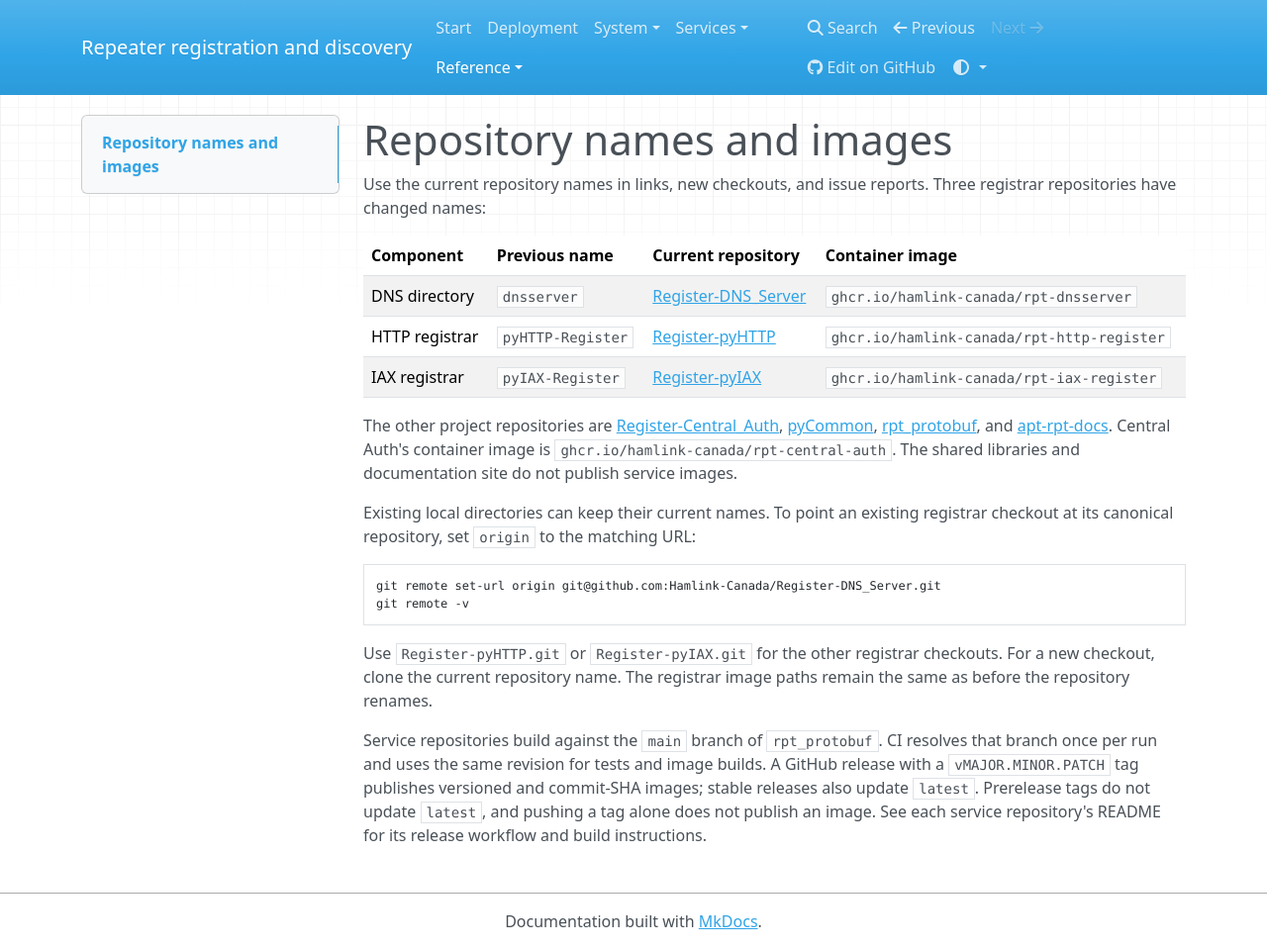
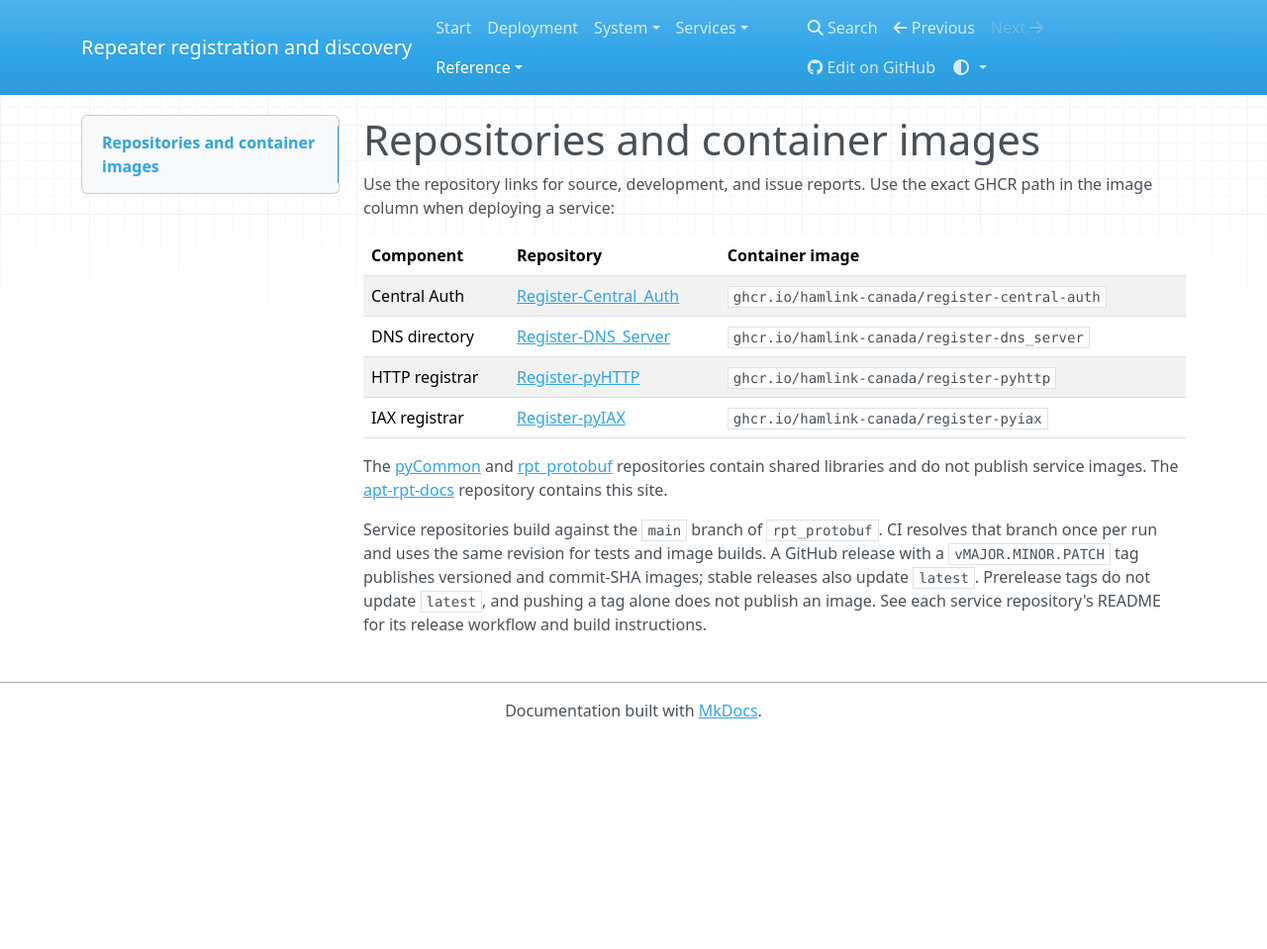
Before and after one commit to Hamlink-Canada/apt-rpt-docs, an MkDocs documentation site: the page built from docs/maintainers/repository-names.md, in a window 1280 px wide and 959 px high. Shown: the whole window at 99% size. Built offline with MkDocs 1.6.1, drawn with Linux system fonts in a browser that asks for light colours; nearby versions of some CDN libraries.

Commit message:
docs: correct published container image names

````diff
--- a/docs/maintainers/repository-names.md
+++ b/docs/maintainers/repository-names.md
@@ -1,32 +1,19 @@
-# Repository names and images
+# Repositories and container images
 
-Use the current repository names in links, new checkouts, and issue reports.
-Three registrar repositories have changed names:
+Use the repository links for source, development, and issue reports. Use the exact
+GHCR path in the image column when deploying a service:
 
-| Component | Previous name | Current repository | Container image |
-| --- | --- | --- | --- |
-| DNS directory | `dnsserver` | [Register-DNS_Server](https://github.com/Hamlink-Canada/Register-DNS_Server) | `ghcr.io/hamlink-canada/rpt-dnsserver` |
-| HTTP registrar | `pyHTTP-Register` | [Register-pyHTTP](https://github.com/Hamlink-Canada/Register-pyHTTP) | `ghcr.io/hamlink-canada/rpt-http-register` |
-| IAX registrar | `pyIAX-Register` | [Register-pyIAX](https://github.com/Hamlink-Canada/Register-pyIAX) | `ghcr.io/hamlink-canada/rpt-iax-register` |
+| Component | Repository | Container image |
+| --- | --- | --- |
+| Central Auth | [Register-Central_Auth](https://github.com/Hamlink-Canada/Register-Central_Auth) | `ghcr.io/hamlink-canada/register-central-auth` |
+| DNS directory | [Register-DNS_Server](https://github.com/Hamlink-Canada/Register-DNS_Server) | `ghcr.io/hamlink-canada/register-dns_server` |
+| HTTP registrar | [Register-pyHTTP](https://github.com/Hamlink-Canada/Register-pyHTTP) | `ghcr.io/hamlink-canada/register-pyhttp` |
+| IAX registrar | [Register-pyIAX](https://github.com/Hamlink-Canada/Register-pyIAX) | `ghcr.io/hamlink-canada/register-pyiax` |
 
-The other project repositories are [Register-Central_Auth](https://github.com/Hamlink-Canada/Register-Central_Auth),
-[pyCommon](https://github.com/Hamlink-Canada/pyCommon),
-[rpt_protobuf](https://github.com/Hamlink-Canada/rpt_protobuf), and
-[apt-rpt-docs](https://github.com/Hamlink-Canada/apt-rpt-docs). Central Auth's
-container image is `ghcr.io/hamlink-canada/rpt-central-auth`. The shared libraries
-and documentation site do not publish service images.
-
-Existing local directories can keep their current names. To point an existing
-registrar checkout at its canonical repository, set `origin` to the matching URL:
-
-```sh
-git remote set-url origin git@github.com:Hamlink-Canada/Register-DNS_Server.git
-git remote -v
-```
-
-Use `Register-pyHTTP.git` or `Register-pyIAX.git` for the other registrar checkouts.
-For a new checkout, clone the current repository name. The registrar image paths
-remain the same as before the repository renames.
+The [pyCommon](https://github.com/Hamlink-Canada/pyCommon) and
+[rpt_protobuf](https://github.com/Hamlink-Canada/rpt_protobuf) repositories contain
+shared libraries and do not publish service images. The [apt-rpt-docs](https://github.com/Hamlink-Canada/apt-rpt-docs)
+repository contains this site.
 
 Service repositories build against the `main` branch of `rpt_protobuf`. CI resolves
 that branch once per run and uses the same revision for tests and image builds. A
````
Also changed, not shown: docs/projects/dns/deployment.md (+1 -1 lines), docs/projects/http/deployment.md (+1 -1 lines), docs/projects/iax/deployment.md (+1 -1 lines).
